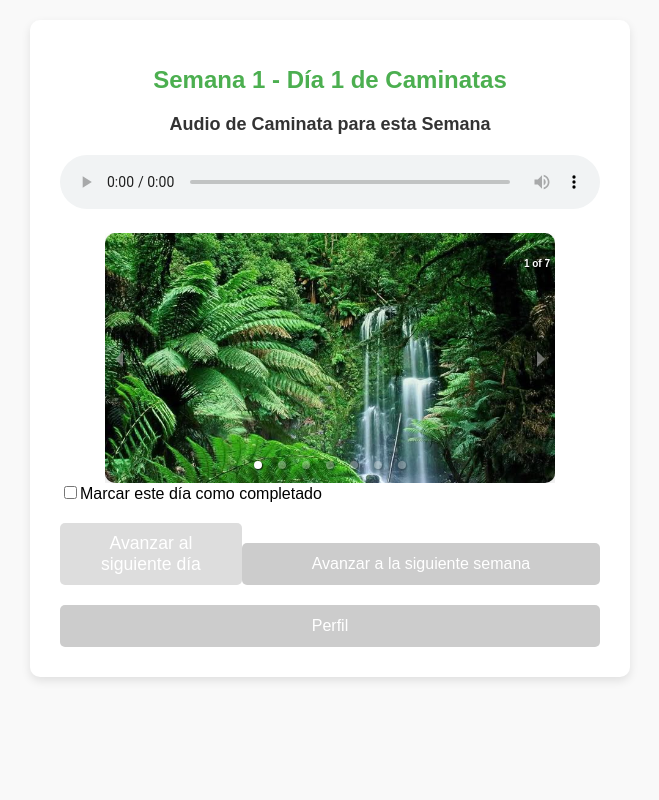
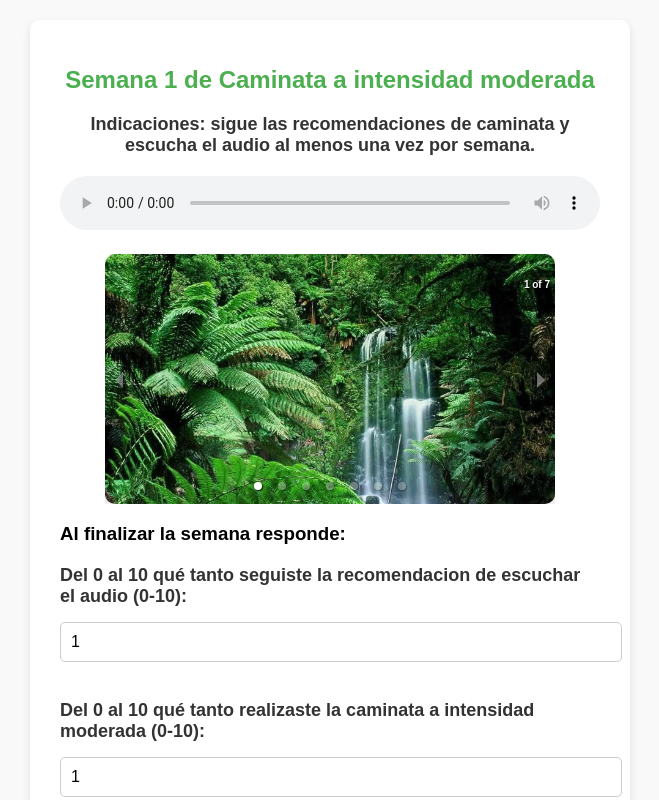
Before and after one commit to Enma10/sinMedi, a React (Create React App) app: page /caminatas in a window 1280 px wide. Both pictures are taken after a click on the button "Avanzar a las semanas". Shown: the top 800 px of the page, without its empty margins (310-969 px from the left). Built offline with nearby package versions, Linux system fonts and the light colour scheme.

Commit message:
Update Caminatas.js

```diff
--- a/src/components/Caminatas.js
+++ b/src/components/Caminatas.js
@@ -61,10 +61,10 @@ const Caminatas = () => {
         </div>
       ) : (
         <div className="caminatas-box">
-          <h1>Semana {currentWeek} - Día {currentDay} de Caminatas</h1>
+          <h1>Semana {currentWeek} de Caminata a intensidad moderada</h1>
 
           <div className="audio-section">
-            <h3>Audio de Caminata para esta Semana</h3>
+            <h3>Indicaciones: sigue las recomendaciones de caminata y escucha el audio al menos una vez por semana.</h3>
             <audio key={audioUrl} controls>
               <source src={audioUrl} type="audio/mpeg" />
               Tu navegador no soporta el audio.
@@ -91,35 +91,25 @@ const Caminatas = () => {
               ))}
             </Carousel>
           </div>
-
-          {currentDay === 7 && (
+          <h3>Al finalizar la semana responde:</h3>
             <div className="rating-section">
-              <h3>¿Qué tan bien te sentiste durante la caminata?</h3>
+            <h3>Del 0 al 10 qué tanto seguiste la recomendacion de escuchar el audio (0-10):</h3>
               <div className="input-group">
                 <label>
-                  Calificación (1-10):
                   <input type="number" min="1" max="10" value={rating} onChange={handleRatingChange} />
                 </label>
                 <label>
-                  ¿Qué tanto cumpliste con la recomendación de la caminata? (1-10):
+                <h3>Del 0 al 10 qué tanto realizaste la caminata a intensidad moderada (0-10):</h3>
+                  <input type="number" min="1" max="10" value={followedInstructions} onChange={handleFollowInstructionsChange} />
+                </label>
+                <label>
+                <h3>Del 0 al 10 comó te sentiste de manera general esta semana (0-10):</h3>
                   <input type="number" min="1" max="10" value={followedInstructions} onChange={handleFollowInstructionsChange} />
                 </label>
               </div>
             </div>
-          )}
-
-          <div className="completion-checkbox">
-            <label>
-              <input type="checkbox" checked={dayCompleted} onChange={handleCheckboxChange} />
-              Marcar este día como completado
-            </label>
-          </div>
 
           <div className="next-buttons">
-            <button className="next-day-btn" onClick={handleNextDay} disabled={currentDay >= 7 || !dayCompleted}>
-              Avanzar al siguiente día
-            </button>
-
             <button className="next-week-btn" onClick={handleNextWeek} disabled={currentWeek >= 8 || currentDay !== 7 || !dayCompleted}>
               Avanzar a la siguiente semana
             </button>
```
